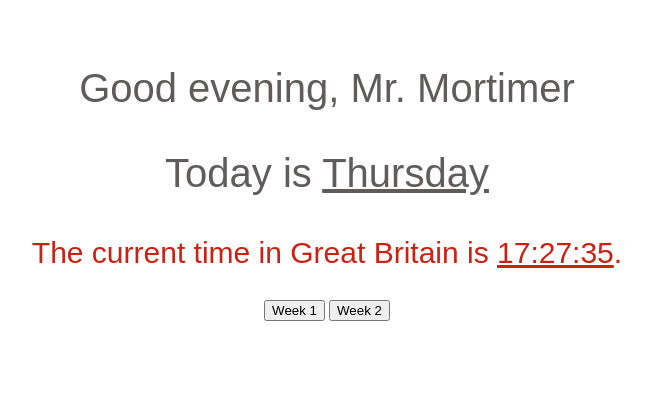
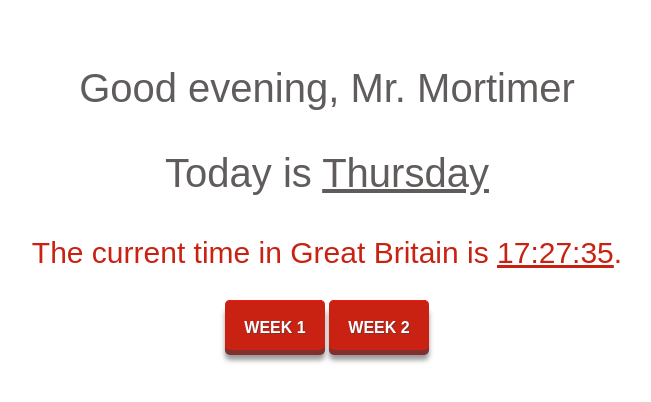
Before and after one commit to jakey1610/jakey1610.github.io, a PHP site: page / in a window 1280 px wide. Shown: the top 402 px of the page, without its empty margins (313-964 px from the left). Run offline with PHP 8.4, Linux system fonts and the light colour scheme; some libraries are stand-ins or nearby versions.

Commit message:
Update stylesheet.css

```diff
--- a/stylesheet.css
+++ b/stylesheet.css
@@ -1,4 +1,4 @@
-html{
+body{
 
 }
 #greeting{
@@ -25,3 +25,40 @@ html{
   font-size: 30px;
   font-weight: 10;
 }
+button {
+  width:100px;
+  height:50px;
+  display:inline-block;
+  font-family: Century Gothic, sans-serif;
+  font-size:16px;
+  font-weight:bold;
+  color:#fff;
+  text-decoration:none;
+  text-transform:uppercase;
+  text-align:center;
+  text-shadow:1px 1px 0px #822f2f;
+  padding-top:6px;
+  margin-left:auto;
+  margin-right:auto;
+
+  position:relative;
+  cursor:pointer;
+  border: none;
+  background: #c92213;
+  background-image: linear-gradient(bottom, rgb(14,137,182) 0%, rgb(22,179,236) 100%);
+  border-radius: 5px;
+  box-shadow: inset 0px 1px 0px #ed1a1a, 0px 5px 0px 0px #822f2f, 0px 10px 5px #999;
+}
+button:active {
+  top:3px;
+  box-shadow: inset 0px 1px 0px #ed1a1a, 0px 2px 0px 0px #822f2f, 0px 5px 3px #999;
+}
+.buttonweek:focus{
+  outline:0;
+}
+#welc{
+  color:#416e96;
+  font-family: Century Gothic, sans-serif;
+  font-size: 20px;
+  font-weight: 10;
+}
```
